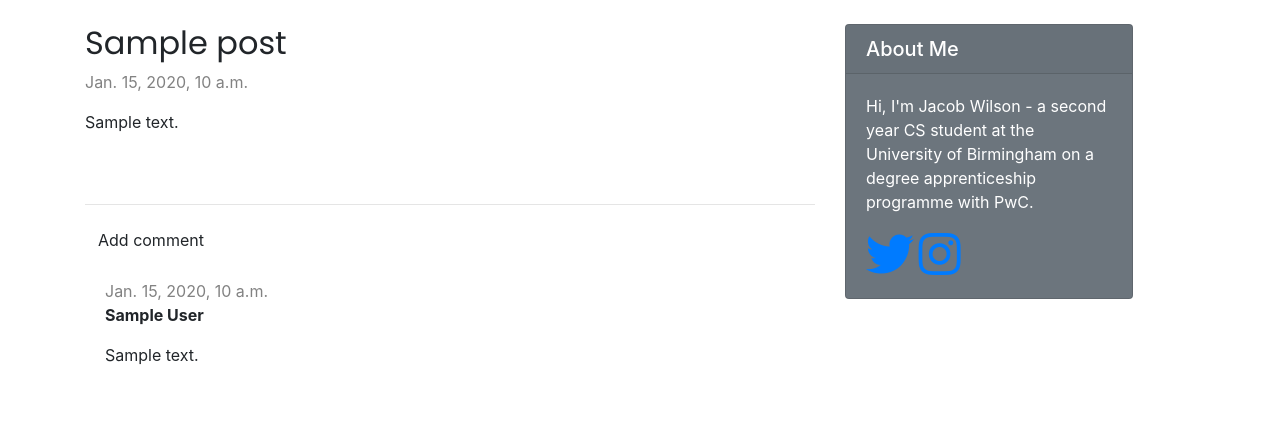
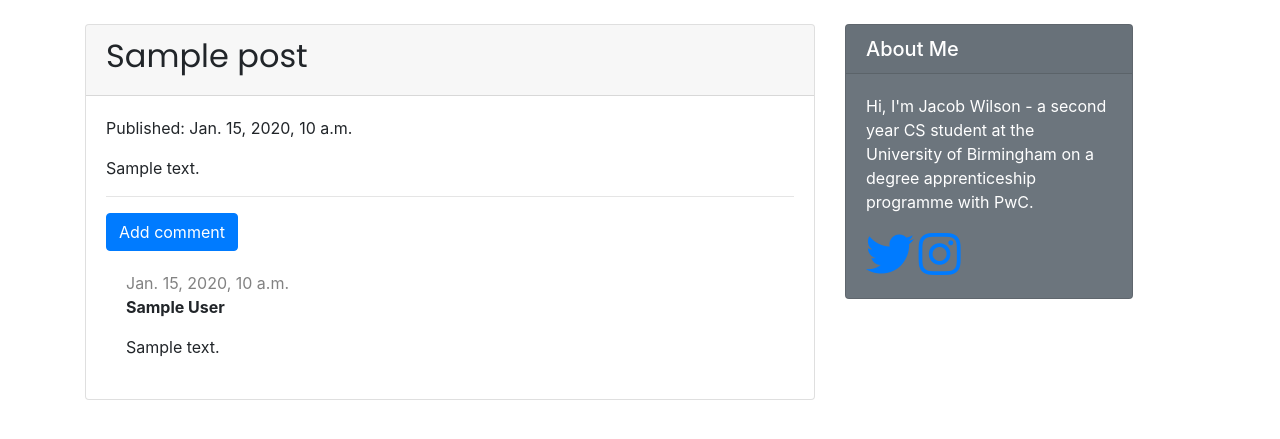
Before and after one commit to jac0bwilson/bridging-coursework, a Django app: template blog/templates/blog/post_detail.html in a window 1280 px wide. Shown: the part 56-495 px from the top of the page. Run offline with Django 3.2, Linux system fonts and the light colour scheme; the template is opened without the code that fills it: values that come from a table or form of the project are taken from there, others are empty; tables that the repository leaves empty hold one stand-in row (values such as "Sample post"); parts of the project's set-up code (start-up, migrations or seed data) failed here and were passed over; some libraries are stand-ins or nearby versions.

Commit message:
Added post detail view to cards

```diff
--- a/blog/templates/blog/post_detail.html
+++ b/blog/templates/blog/post_detail.html
@@ -2,23 +2,27 @@
 {% load markdown_extras %}
 
 {% block content %}
-<div class="post">
+<div class="card">
+    <div class="card-header">
         <h2>{{ post.title }}</h2>
+    </div>
+    <div class="card-body">
+        <div class="card-title">
             {% if post.published_date %}
-    <div class="date">
-        {{ post.published_date }}
-    </div>
+            <p>Published: {{ post.published_date }}</p>
             {% else %}
             <a class="btn btn-default" href="{% url 'post_publish' pk=post.pk %}">Publish</a>
             {% endif %}
+
             {% if user.is_authenticated %}
             <a class="btn btn-default" href="{% url 'post_edit' pk=post.pk %}"><span class="fas fa-edit"></span></a>
             <a class="btn btn-default" href="{% url 'post_remove' pk=post.pk %}"><span class="fas fa-trash-alt"></span></a>
             {% endif %}
-    <p>{{ post.text | markdown | safe }}</p>
         </div>
+        <p class="card-text">{{ post.text | markdown | safe }}</p>
         <hr>
-<a class="btn btn-default" href="{% url 'add_comment_to_post' pk=post.pk %}">Add comment</a>
+        <a class="btn btn-primary" href="{% url 'add_comment_to_post' pk=post.pk %}">Add comment</a>
+        <br>
         {% for comment in post.comments.all %}
         <div class="comment">
             <div class="date">
@@ -34,4 +38,6 @@
         {% empty %}
         <p>No comments here yet :(</p>
         {% endfor %}
+    </div>
+</div>
 {% endblock %}
--- a/blog/templates/blog/post_list.html
+++ b/blog/templates/blog/post_list.html
@@ -12,7 +12,9 @@
             Published: {{ post.published_date }}
         </div>
         <p class="card-text">{{ post.text | markdown | safe | slice:":200" }}</p>
-        <a class="btn btn-primary" href="{% url 'post_detail' pk=post.pk %}">Comments: {{ post.approved_comments.count }}</a>
+        <a class="btn btn-primary" href="{% url 'post_detail' pk=post.pk %}">
+            Comments: <span class="badge badge-light">{{ post.approved_comments.count }}</span>
+        </a>
     </div>
 </div>
 <br>
```
Lines whose indentation alone changed are shown as unchanged.
